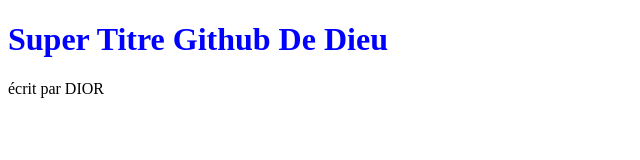
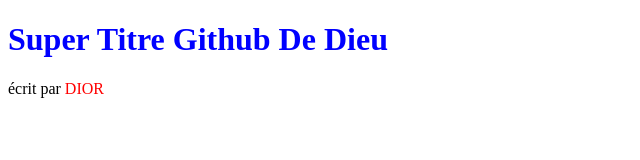
Before and after one commit to dieumerci47/OpenclassroomProject, a plain HTML site: page index.html in a window 1280 px wide. Shown: the full height of the page, 0-640 px from the left. Drawn offline with Linux system fonts and the light colour scheme.

Commit message:
modification du span

```diff
--- a/Style.css
+++ b/Style.css
@@ -2,5 +2,5 @@ h1{
     color: blue;
 }
 span{
-    color:black
+    color:red
 }
```
